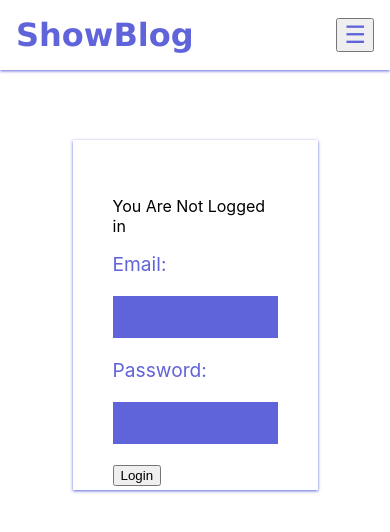
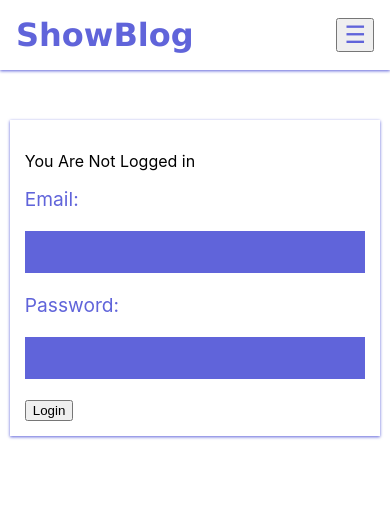
Before and after one commit to Obitope-Eniola-Nathaniel/blog-front-end, a React (Create React App) app: page /login in a window 390 px wide. Shown: the top 532 px of the page. Built offline with nearby package versions, Linux system fonts and the light colour scheme.

Commit message:
header styling

```diff
--- a/src/App.css
+++ b/src/App.css
@@ -2,6 +2,6 @@
 
 
 /* App.css */
-.container {
+/* .container {
   padding: 20px;
-}
+} */
--- a/src/components/LoginForm.css
+++ b/src/components/LoginForm.css
@@ -4,8 +4,7 @@
   /* border: 2px solid #6064da; */
   box-shadow: 0 1px 3px #6064da;
   padding: 40px;
-  max-width: 70%;
-  height: 350px;
+  width: 80%;
   margin: 50px auto;
 }
 
@@ -35,3 +34,11 @@ input:focus {
   /* outline: none; */
   box-shadow: 0 0 5px #6064da;
 }
+
+
+@media (max-width: 768px) {
+  .login-form {
+    width: 95%;
+    padding: 15px
+  }
+}
```
